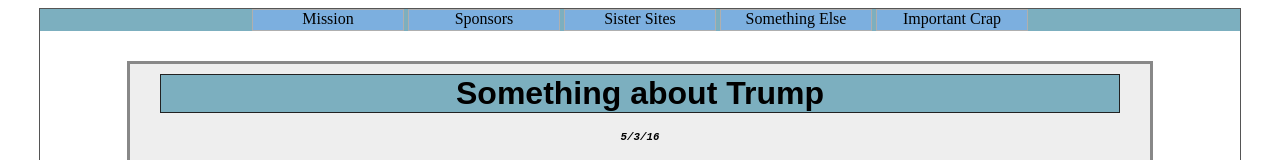
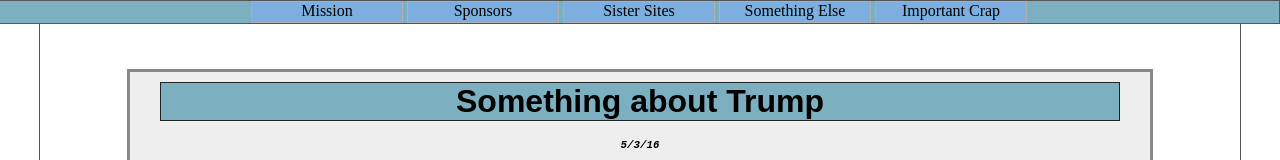
Before and after one commit to twyllie/the_news, a plain HTML site: page index.html in a window 1280 px wide. Shown: the top 160 px of the page. Drawn offline with Linux system fonts and the light colour scheme; grey boxes are pictures that could not be loaded.

Commit message:
Fixed nav_bar
Figured out the “fixed” position for the nav-bar.

```diff
--- a/index.html
+++ b/index.html
@@ -9,7 +9,6 @@
   <body>
     <div class="ad">
     </div>
-  <div class="container">
     <div id="nav_menu">
       <a href="mission.html">Mission</a>
       <a href="sponsors.html">Sponsors</a>
@@ -17,7 +16,7 @@
       <a href="">Something Else</a>
       <a href="">Important Crap</a>
     </div>
-
+  <div class="container">
     <div class="article">
       <h1 class="headline">Something about Trump</h1>
       <h5 class="date">5/3/16</h5>
--- a/style.css
+++ b/style.css
@@ -3,6 +3,7 @@
   height: auto;
   overflow:auto;
   margin: auto;
+  padding-top: 30px;
   background: #fff;
   border: 1px solid #555;
   text-align: center;
@@ -59,11 +60,13 @@
 
 }
 #nav_menu{
-  max-width: 100%;
-  margin: 0 auto;
+  width: 100%;
+  position: fixed;
+  top: 0;
+  right: 0;
+  border: 1px solid #555;
   background: #7CAFBF;
   text-align: center;
-  /*position: fixed;*/ /*I can't quite get this to work, I believe I need to space and position it as if it were in its own body element...*/
 }
 #nav_menu a{
   display: inline-block;
```
